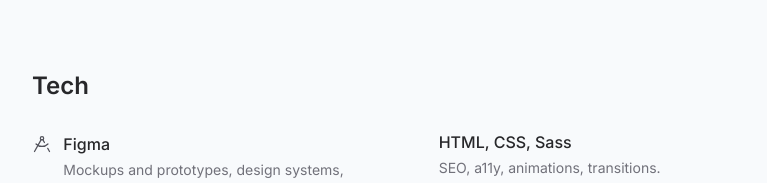
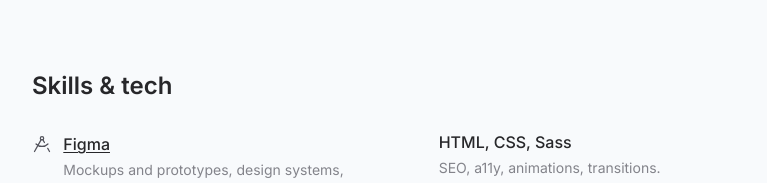
Before and after one commit to adamplesnik/adamplesnik.com, a React (Vite) app: page / in a window 1280 px wide. Shown: the part 614-797 px from the top of the page, without its empty margins (256-1023 px from the left). Built offline with nearby package versions, Linux system fonts and the light colour scheme.

Commit message:
Update tech to add link to Figma

```diff
--- a/src/content/Tech.tsx
+++ b/src/content/Tech.tsx
@@ -1,13 +1,24 @@
-import Em from '@/components/Em'
-import Icon from '@/components/Icon'
 import Tile from '@/components/Tile'
-import { DraftingCompass, LucideIcon, Sparkles } from 'lucide-react'
+import clsx from 'clsx'
+import { ArrowRight, DraftingCompass, LucideIcon, Sparkles } from 'lucide-react'
+import { Link } from 'react-router-dom'
+import TechContent from './TechContent'
 
-const skills: { tech: string; description: string; skillIcon?: LucideIcon }[] = [
+export type SkillType = {
+  tech: string
+  description: string
+  skillIcon?: LucideIcon
+  link?: string
+  linkIcon?: LucideIcon
+}
+
+const skills: SkillType[] = [
   {
     tech: 'Figma',
     description: 'Mockups and prototypes, design systems, modes.',
     skillIcon: DraftingCompass,
+    link: '/figma',
+    linkIcon: ArrowRight,
   },
   {
     tech: 'React',
@@ -25,15 +36,17 @@
 
 const Tech = () => {
   return (
-    <Tile title="Tech" className="shrink-0 print:break-after-page">
+    <Tile title="Skills & tech" className="shrink-0 print:break-after-page">
       <ul className="grid gap-5 md:grid-flow-col-dense md:grid-rows-3">
         {skills.map((skill, i) => (
-          <li key={i} className="group flex items-baseline gap-2">
-            <div className="w-6">{skill.skillIcon && <Icon Icon={skill.skillIcon} />}</div>
-            <span className="flex flex-col gap-1">
-              <Em>{skill.tech}</Em>
-              <span className="block text-sm text-zinc-500">{skill.description}</span>
-            </span>
+          <li key={i} className={clsx('group flex items-baseline gap-2')}>
+            {skill.link ? (
+              <Link to={skill.link} className="flex items-baseline gap-2">
+                <TechContent skill={skill} />
+              </Link>
+            ) : (
+              <TechContent skill={skill} />
+            )}
           </li>
         ))}
       </ul>
--- /dev/null
+++ b/src/content/TechContent.tsx
@@ -0,0 +1,29 @@
+import clsx from 'clsx'
+import Em from '../components/Em'
+import Icon from '../components/Icon'
+import { SkillType } from './Tech'
+
+const TechContent = ({ skill }: { skill: SkillType }) => {
+  return (
+    <>
+      <div className="w-6">{skill.skillIcon && <Icon Icon={skill.skillIcon} />}</div>
+      <div className="flex flex-col gap-1">
+        <span className="flex items-center gap-1">
+          <Em className={clsx(skill.link && 'underline decoration-1 underline-offset-2')}>
+            {skill.tech}
+          </Em>
+          {skill.linkIcon && (
+            <Icon
+              Icon={skill.linkIcon}
+              noTranslate
+              className="-translate-x-1 opacity-0 transition-[transform,opacity] duration-300 ease-in-out group-hover:translate-x-0 group-hover:opacity-100"
+            />
+          )}
+        </span>
+        <span className="block text-sm opacity-70">{skill.description}</span>
+      </div>
+    </>
+  )
+}
+
+export default TechContent
```
